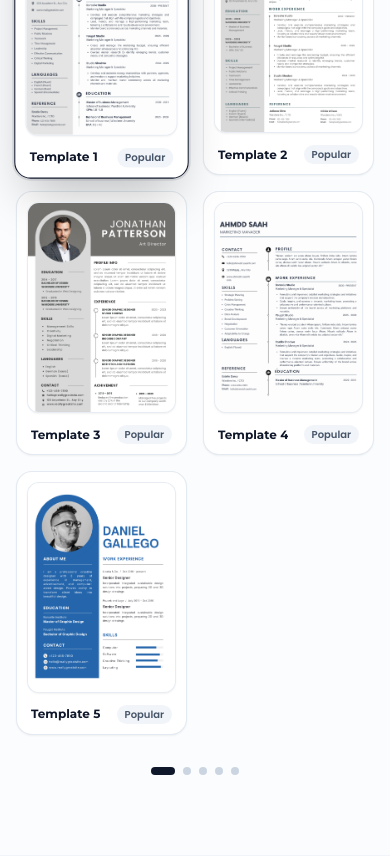
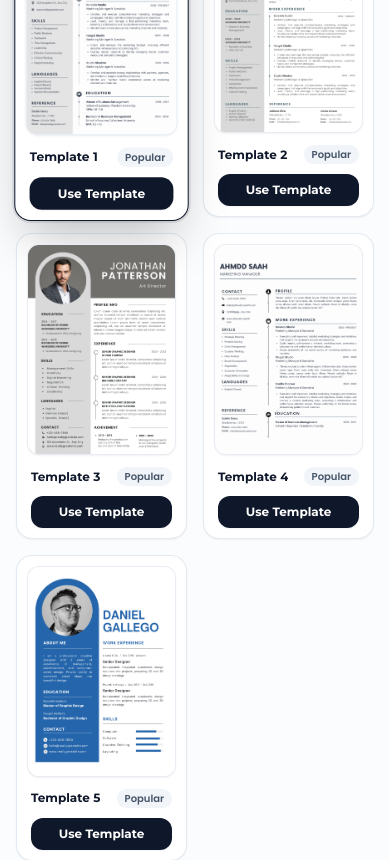
Before and after one commit to KhawajaIdrees/Recruma, a Next.js app: page / in a window 390 px wide. Shown: the part 3160-4020 px from the top of the page. Built offline with nearby package versions, Linux system fonts and the light colour scheme.

Commit message:
fixed thumbnail touch

```diff
--- a/src/app/page.tsx
+++ b/src/app/page.tsx
@@ -187,7 +187,7 @@ export default function Home() {
                 {templates.map((tpl, idx) => (
                   <div
                     key={tpl.id}
-                    className={`bg-white rounded-2xl border transition-all duration-300 cursor-pointer group/card flex flex-col p-2.5 sm:p-3 ${
+                    className={`bg-white rounded-2xl border transition-all duration-300 group/card flex flex-col p-2.5 sm:p-3 ${
                       idx === activeTemplateIndex
                         ? "border-slate-900 ring-2 ring-slate-900/10 shadow-2xl scale-[1.02]"
                         : "border-slate-200/90 shadow-sm hover:shadow-xl hover:border-slate-400"
@@ -196,13 +196,11 @@ export default function Home() {
                     {/* Thumbnail Image Frame (A4 Aspect Ratio: 1 / 1.414) */}
                     <div
                       onClick={() => {
-                        if (typeof window !== "undefined" && window.innerWidth < 640) {
-                          handleUseTemplate(tpl.id);
-                        } else {
+                        if (typeof window !== "undefined" && window.innerWidth >= 640) {
                           setSelectedTemplate(tpl);
                         }
                       }}
-                      className="relative aspect-[1/1.414] bg-slate-50 rounded-xl overflow-hidden border border-slate-200/70 shadow-sm flex items-center justify-center group/zoom"
+                      className="relative aspect-[1/1.414] bg-slate-50 rounded-xl overflow-hidden border border-slate-200/70 shadow-sm flex items-center justify-center group/zoom cursor-default sm:cursor-pointer"
                     >
                       <img
                         src={tpl.image}
@@ -212,15 +210,15 @@ export default function Home() {
                         loading="eager"
                       />
 
-                      {/* Hover Overlay with Action Buttons (Preview button hidden on mobile) */}
-                      <div className="absolute inset-0 bg-slate-900/50 opacity-0 group-hover/card:opacity-100 transition-opacity duration-200 flex flex-col items-center justify-center gap-2.5 p-3 backdrop-blur-[2px]">
+                      {/* Desktop Hover Overlay with Action Buttons */}
+                      <div className="absolute inset-0 bg-slate-900/50 opacity-0 group-hover/card:opacity-100 transition-opacity duration-200 hidden sm:flex flex-col items-center justify-center gap-2.5 p-3 backdrop-blur-[2px]">
                         <button
                           type="button"
                           onClick={(e) => {
                             e.stopPropagation();
                             setSelectedTemplate(tpl);
                           }}
-                          className="hidden sm:flex w-full bg-white text-slate-900 text-xs font-bold py-2 px-3 rounded-xl shadow-md hover:bg-slate-100 transition-colors items-center justify-center gap-1.5 font-montserrat"
+                          className="w-full bg-white text-slate-900 text-xs font-bold py-2 px-3 rounded-xl shadow-md hover:bg-slate-100 transition-colors flex items-center justify-center gap-1.5 font-montserrat"
                         >
                           <Eye className="w-3.5 h-3.5" />
                           <span>Preview writing</span>
@@ -244,14 +242,25 @@ export default function Home() {
                       </div>
                     </div>
 
-                    {/* Template Title & Label */}
-                    <div className="pt-3 px-1 flex items-center justify-between">
+                    {/* Template Title & Action Button */}
+                    <div className="pt-3 px-1 flex flex-col gap-2.5">
+                      <div className="flex items-center justify-between">
                         <span className="text-xs font-bold text-slate-900 font-montserrat truncate">
                           {tpl.name}
                         </span>
                         <span className="text-[10px] font-semibold text-slate-600 bg-slate-100 px-2 py-0.5 rounded-full">
                           Popular
                         </span>
+                      </div>
+
+                      {/* Direct Use Template Button (Enables navigation ONLY on button click) */}
+                      <button
+                        type="button"
+                        onClick={() => handleUseTemplate(tpl.id)}
+                        className="w-full bg-[#0f172a] text-white text-xs font-bold py-2 px-3 rounded-xl hover:bg-slate-800 transition-colors flex items-center justify-center font-montserrat shadow-sm"
+                      >
+                        Use Template
+                      </button>
                     </div>
                   </div>
                 ))}
```
Lines whose indentation alone changed are shown as unchanged.
